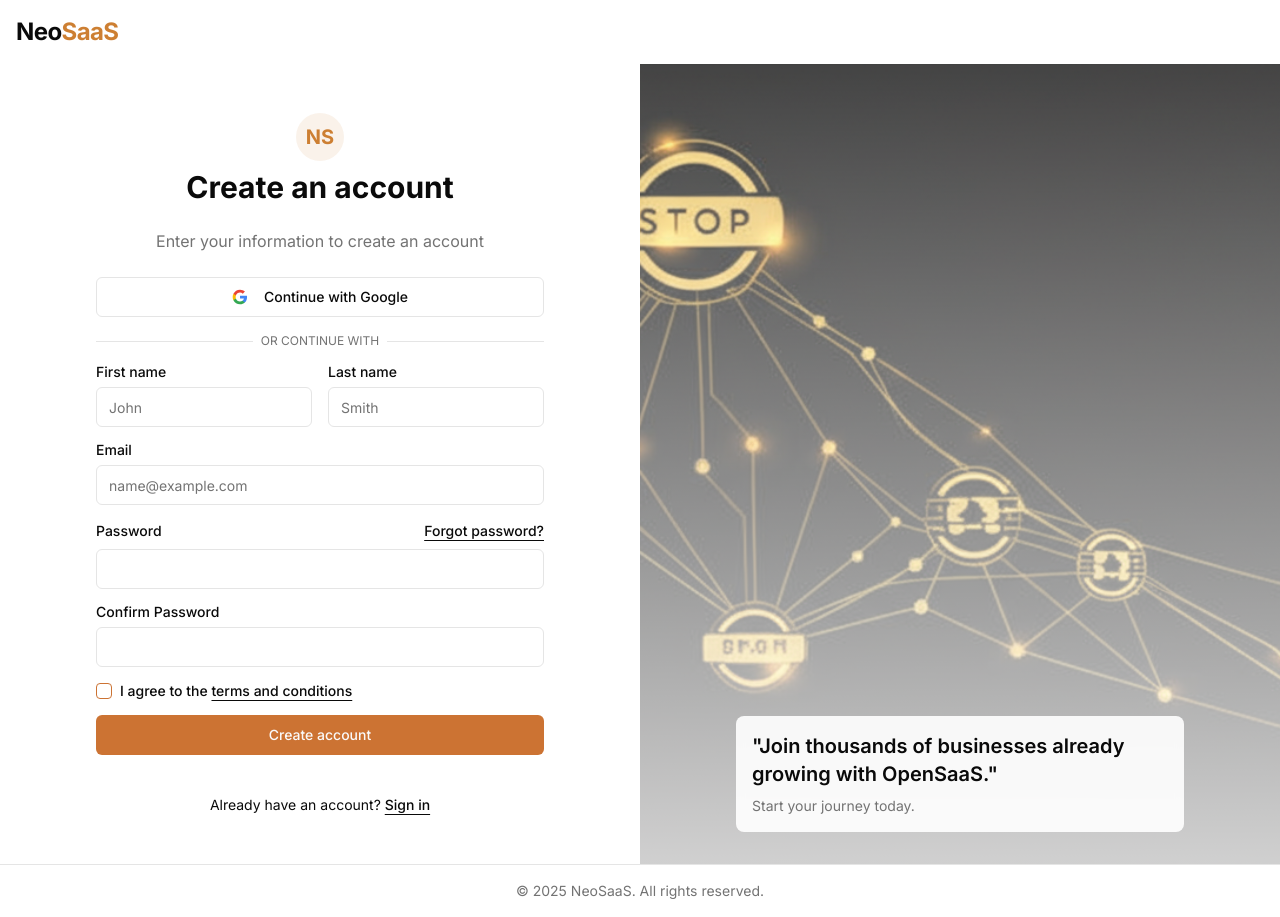
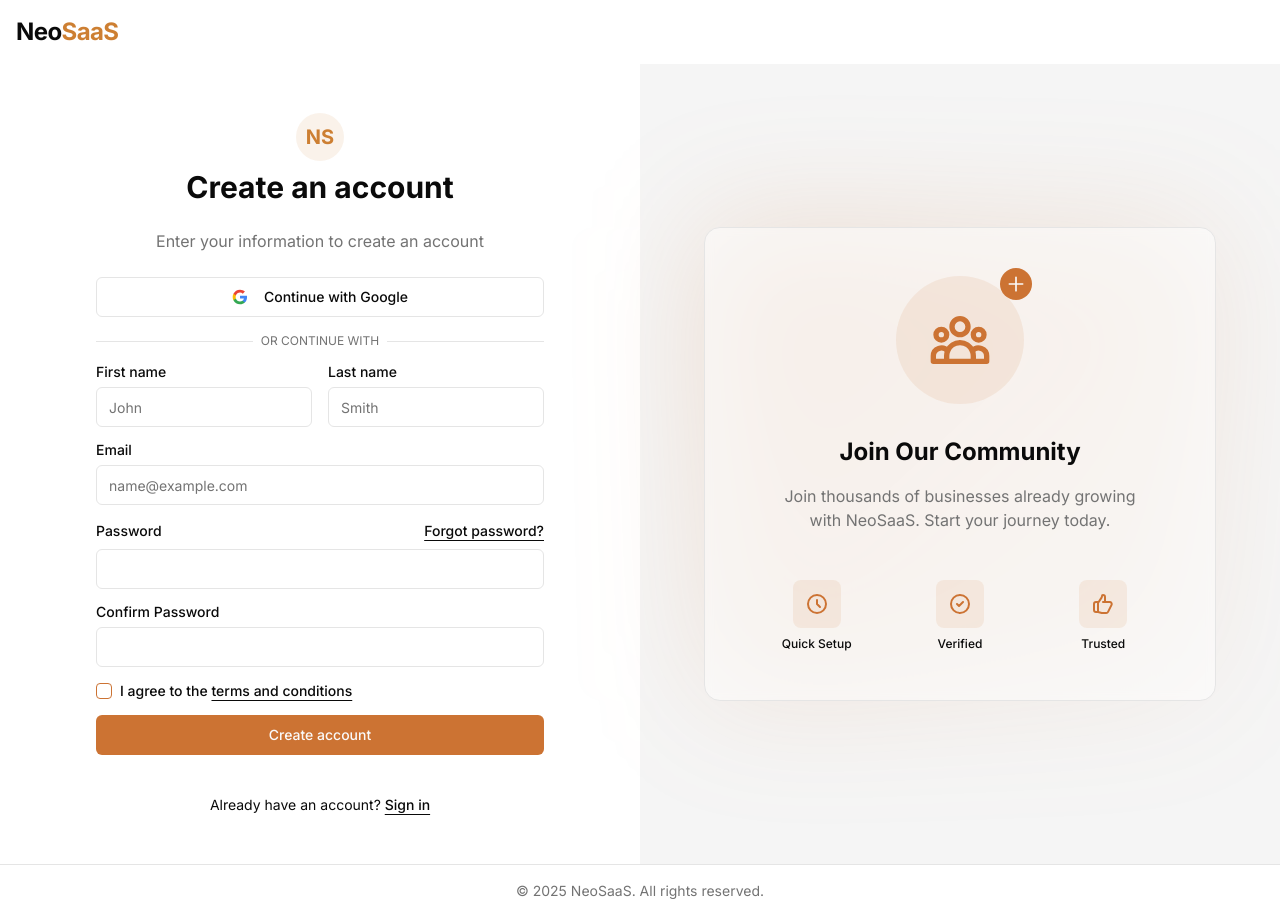
Before and after one commit to neosaastech/neosaas, a Next.js app: page /auth/register in a window 1280 px wide. Built offline with nearby package versions, Linux system fonts and the light colour scheme.

Commit message:
feat: update auth pages with modern iconographic designs
Replace login/register background images with sleek icons and subtle gradients.

#VERCEL_SKIP

Co-authored-by: Charles Vandendriessche <17944080+charlesvdd@users.noreply.github.com>

```diff
--- a/app/auth/login/page.tsx
+++ b/app/auth/login/page.tsx
@@ -19,7 +19,7 @@ export default function LoginPage() {
           </div>
           <div className="grid gap-4">
             <div className="grid gap-4">
-              <Button variant="outline" className="w-full">
+              <Button variant="outline" className="w-full bg-transparent">
                 <svg
                   xmlns="http://www.w3.org/2000/svg"
                   height="24"
@@ -83,13 +83,105 @@ export default function LoginPage() {
           </div>
         </div>
       </div>
-      <div className="hidden bg-muted md:block">
-        <div className="relative h-full w-full bg-[url('/clean-data-overview.png')] bg-cover bg-center">
-          <div className="absolute inset-0 bg-gradient-to-t from-background/80 to-background/20" />
-          <div className="absolute bottom-0 left-0 right-0 p-8">
-            <div className="mx-auto w-full max-w-md rounded-lg bg-background/90 p-4 backdrop-blur-sm">
-              <p className="text-xl font-semibold">"NeoSaaS has transformed our business completely."</p>
-              <p className="mt-2 text-sm text-muted-foreground">Jane Smith, CEO of TechCorp</p>
+      <div className="hidden bg-muted md:flex items-center justify-center p-8">
+        <div className="relative w-full max-w-lg">
+          <div className="absolute inset-0 bg-gradient-to-br from-primary/20 to-primary/5 rounded-3xl blur-3xl" />
+          <div className="relative rounded-2xl border bg-background/50 backdrop-blur-sm p-12">
+            <div className="flex flex-col items-center space-y-8">
+              <div className="relative">
+                <div className="h-32 w-32 rounded-full bg-primary/10 flex items-center justify-center">
+                  <svg
+                    className="h-16 w-16 text-primary"
+                    fill="none"
+                    stroke="currentColor"
+                    viewBox="0 0 24 24"
+                    xmlns="http://www.w3.org/2000/svg"
+                  >
+                    <path
+                      strokeLinecap="round"
+                      strokeLinejoin="round"
+                      strokeWidth={2}
+                      d="M9 12l2 2 4-4m5.618-4.016A11.955 11.955 0 0112 2.944a11.955 11.955 0 01-8.618 3.04A12.02 12.02 0 003 9c0 5.591 3.824 10.29 9 11.622 5.176-1.332 9-6.03 9-11.622 0-1.042-.133-2.052-.382-3.016z"
+                    />
+                  </svg>
+                </div>
+                <div className="absolute -right-2 -top-2 h-8 w-8 rounded-full bg-primary flex items-center justify-center">
+                  <svg
+                    className="h-5 w-5 text-primary-foreground"
+                    fill="none"
+                    stroke="currentColor"
+                    viewBox="0 0 24 24"
+                    xmlns="http://www.w3.org/2000/svg"
+                  >
+                    <path strokeLinecap="round" strokeLinejoin="round" strokeWidth={2} d="M5 13l4 4L19 7" />
+                  </svg>
+                </div>
+              </div>
+              <div className="text-center space-y-4">
+                <h2 className="text-2xl font-bold">Secure Authentication</h2>
+                <p className="text-muted-foreground max-w-sm">
+                  Your data is protected with enterprise-grade security and encryption.
+                </p>
+              </div>
+              <div className="grid grid-cols-3 gap-4 w-full pt-4">
+                <div className="flex flex-col items-center space-y-2">
+                  <div className="h-12 w-12 rounded-lg bg-primary/10 flex items-center justify-center">
+                    <svg
+                      className="h-6 w-6 text-primary"
+                      fill="none"
+                      stroke="currentColor"
+                      viewBox="0 0 24 24"
+                      xmlns="http://www.w3.org/2000/svg"
+                    >
+                      <path
+                        strokeLinecap="round"
+                        strokeLinejoin="round"
+                        strokeWidth={2}
+                        d="M12 15v2m-6 4h12a2 2 0 002-2v-6a2 2 0 00-2-2H6a2 2 0 00-2 2v6a2 2 0 002 2zm10-10V7a4 4 0 00-8 0v4h8z"
+                      />
+                    </svg>
+                  </div>
+                  <span className="text-xs font-medium">Encrypted</span>
+                </div>
+                <div className="flex flex-col items-center space-y-2">
+                  <div className="h-12 w-12 rounded-lg bg-primary/10 flex items-center justify-center">
+                    <svg
+                      className="h-6 w-6 text-primary"
+                      fill="none"
+                      stroke="currentColor"
+                      viewBox="0 0 24 24"
+                      xmlns="http://www.w3.org/2000/svg"
+                    >
+                      <path
+                        strokeLinecap="round"
+                        strokeLinejoin="round"
+                        strokeWidth={2}
+                        d="M13 10V3L4 14h7v7l9-11h-7z"
+                      />
+                    </svg>
+                  </div>
+                  <span className="text-xs font-medium">Fast</span>
+                </div>
+                <div className="flex flex-col items-center space-y-2">
+                  <div className="h-12 w-12 rounded-lg bg-primary/10 flex items-center justify-center">
+                    <svg
+                      className="h-6 w-6 text-primary"
+                      fill="none"
+                      stroke="currentColor"
+                      viewBox="0 0 24 24"
+                      xmlns="http://www.w3.org/2000/svg"
+                    >
+                      <path
+                        strokeLinecap="round"
+                        strokeLinejoin="round"
+                        strokeWidth={2}
+                        d="M3 15a4 4 0 004 4h9a5 5 0 10-.1-9.999 5.002 5.002 0 10-9.78 2.096A4.001 4.001 0 003 15z"
+                      />
+                    </svg>
+                  </div>
+                  <span className="text-xs font-medium">Cloud</span>
+                </div>
+              </div>
             </div>
           </div>
         </div>
--- a/app/auth/register/page.tsx
+++ b/app/auth/register/page.tsx
@@ -20,7 +20,7 @@ export default function RegisterPage() {
           </div>
           <div className="grid gap-4">
             <div className="grid gap-4">
-              <Button variant="outline" className="w-full">
+              <Button variant="outline" className="w-full bg-transparent">
                 <svg
                   xmlns="http://www.w3.org/2000/svg"
                   height="24"
@@ -107,13 +107,105 @@ export default function RegisterPage() {
           </div>
         </div>
       </div>
-      <div className="hidden bg-muted md:block">
-        <div className="relative h-full w-full bg-[url('/interconnected-saas.png')] bg-cover bg-center">
-          <div className="absolute inset-0 bg-gradient-to-t from-background/80 to-background/20" />
-          <div className="absolute bottom-0 left-0 right-0 p-8">
-            <div className="mx-auto w-full max-w-md rounded-lg bg-background/90 p-4 backdrop-blur-sm">
-              <p className="text-xl font-semibold">"Join thousands of businesses already growing with OpenSaaS."</p>
-              <p className="mt-2 text-sm text-muted-foreground">Start your journey today.</p>
+      <div className="hidden bg-muted md:flex items-center justify-center p-8">
+        <div className="relative w-full max-w-lg">
+          <div className="absolute inset-0 bg-gradient-to-br from-primary/20 to-primary/5 rounded-3xl blur-3xl" />
+          <div className="relative rounded-2xl border bg-background/50 backdrop-blur-sm p-12">
+            <div className="flex flex-col items-center space-y-8">
+              <div className="relative">
+                <div className="h-32 w-32 rounded-full bg-primary/10 flex items-center justify-center">
+                  <svg
+                    className="h-16 w-16 text-primary"
+                    fill="none"
+                    stroke="currentColor"
+                    viewBox="0 0 24 24"
+                    xmlns="http://www.w3.org/2000/svg"
+                  >
+                    <path
+                      strokeLinecap="round"
+                      strokeLinejoin="round"
+                      strokeWidth={2}
+                      d="M17 20h5v-2a3 3 0 00-5.356-1.857M17 20H7m10 0v-2c0-.656-.126-1.283-.356-1.857M7 20H2v-2a3 3 0 015.356-1.857M7 20v-2c0-.656.126-1.283.356-1.857m0 0a5.002 5.002 0 019.288 0M15 7a3 3 0 11-6 0 3 3 0 016 0zm6 3a2 2 0 11-4 0 2 2 0 014 0zM7 10a2 2 0 11-4 0 2 2 0 014 0z"
+                    />
+                  </svg>
+                </div>
+                <div className="absolute -right-2 -top-2 h-8 w-8 rounded-full bg-primary flex items-center justify-center">
+                  <svg
+                    className="h-5 w-5 text-primary-foreground"
+                    fill="none"
+                    stroke="currentColor"
+                    viewBox="0 0 24 24"
+                    xmlns="http://www.w3.org/2000/svg"
+                  >
+                    <path strokeLinecap="round" strokeLinejoin="round" strokeWidth={2} d="M12 4v16m8-8H4" />
+                  </svg>
+                </div>
+              </div>
+              <div className="text-center space-y-4">
+                <h2 className="text-2xl font-bold">Join Our Community</h2>
+                <p className="text-muted-foreground max-w-sm">
+                  Join thousands of businesses already growing with NeoSaaS. Start your journey today.
+                </p>
+              </div>
+              <div className="grid grid-cols-3 gap-4 w-full pt-4">
+                <div className="flex flex-col items-center space-y-2">
+                  <div className="h-12 w-12 rounded-lg bg-primary/10 flex items-center justify-center">
+                    <svg
+                      className="h-6 w-6 text-primary"
+                      fill="none"
+                      stroke="currentColor"
+                      viewBox="0 0 24 24"
+                      xmlns="http://www.w3.org/2000/svg"
+                    >
+                      <path
+                        strokeLinecap="round"
+                        strokeLinejoin="round"
+                        strokeWidth={2}
+                        d="M12 8v4l3 3m6-3a9 9 0 11-18 0 9 9 0 0118 0z"
+                      />
+                    </svg>
+                  </div>
+                  <span className="text-xs font-medium">Quick Setup</span>
+                </div>
+                <div className="flex flex-col items-center space-y-2">
+                  <div className="h-12 w-12 rounded-lg bg-primary/10 flex items-center justify-center">
+                    <svg
+                      className="h-6 w-6 text-primary"
+                      fill="none"
+                      stroke="currentColor"
+                      viewBox="0 0 24 24"
+                      xmlns="http://www.w3.org/2000/svg"
+                    >
+                      <path
+                        strokeLinecap="round"
+                        strokeLinejoin="round"
+                        strokeWidth={2}
+                        d="M9 12l2 2 4-4m6 2a9 9 0 11-18 0 9 9 0 0118 0z"
+                      />
+                    </svg>
+                  </div>
+                  <span className="text-xs font-medium">Verified</span>
+                </div>
+                <div className="flex flex-col items-center space-y-2">
+                  <div className="h-12 w-12 rounded-lg bg-primary/10 flex items-center justify-center">
+                    <svg
+                      className="h-6 w-6 text-primary"
+                      fill="none"
+                      stroke="currentColor"
+                      viewBox="0 0 24 24"
+                      xmlns="http://www.w3.org/2000/svg"
+                    >
+                      <path
+                        strokeLinecap="round"
+                        strokeLinejoin="round"
+                        strokeWidth={2}
+                        d="M14 10h4.764a2 2 0 011.789 2.894l-3.5 7A2 2 0 0115.263 21h-4.017c-.163 0-.326-.02-.485-.06L7 20m7-10V5a2 2 0 00-2-2h-.095c-.5 0-.905.405-.905.905 0 .714-.211 1.412-.608 2.006L7 11v9m7-10h-2M7 20H5a2 2 0 01-2-2v-6a2 2 0 012-2h2.5"
+                      />
+                    </svg>
+                  </div>
+                  <span className="text-xs font-medium">Trusted</span>
+                </div>
+              </div>
             </div>
           </div>
         </div>
```
